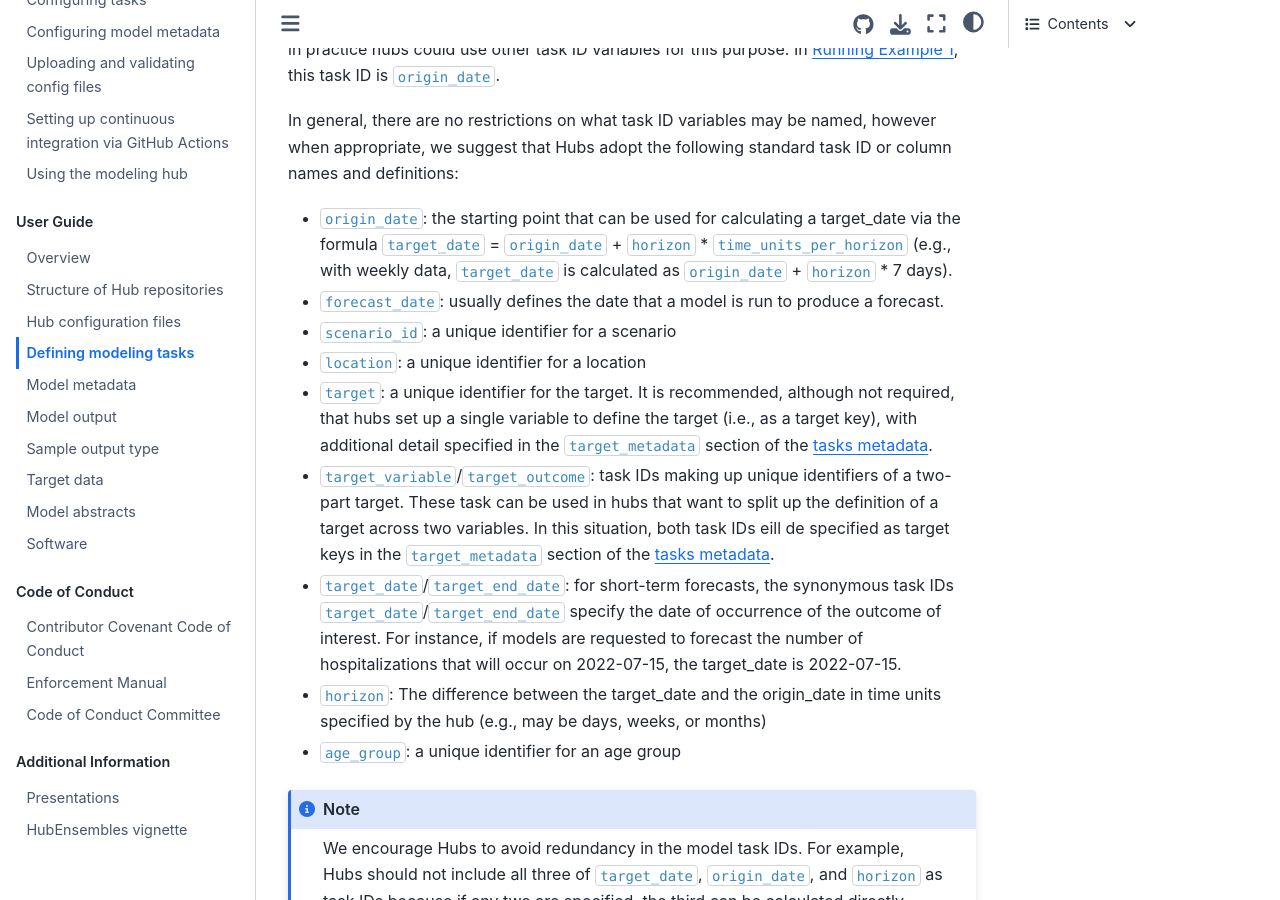
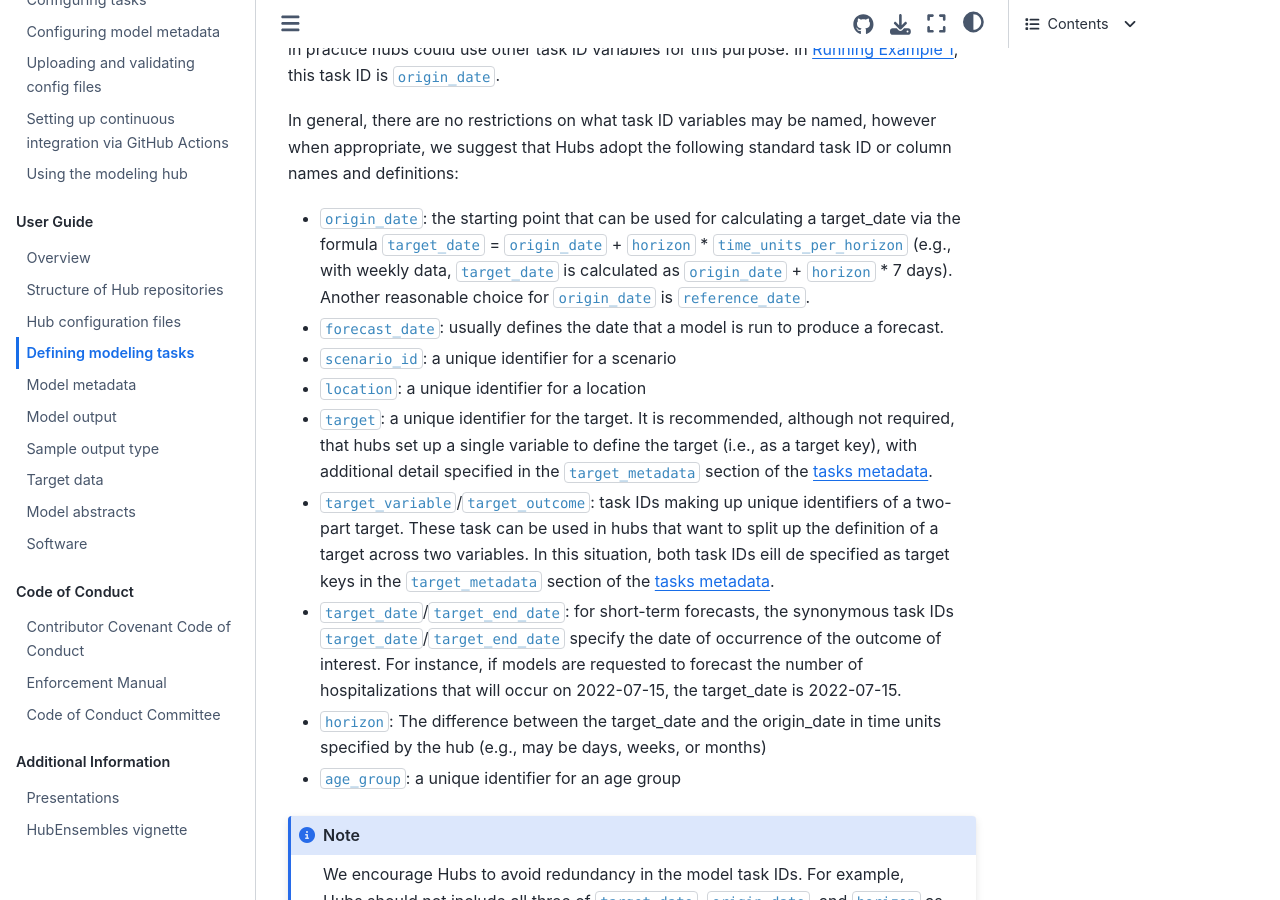
Before and after one commit to hubverse-org/hubDocs, a Sphinx documentation site: the page built from docs/source/user-guide/tasks.md, in a window 1280 px wide and 900 px high, scrolled down 2157 px. Built offline with Sphinx 7.4.7 and the Sphinx Book theme 1.1.4, drawn with Linux system fonts in a browser that asks for light colours.

Commit message:
Update tasks.md
Add 'reference_date' as possible choice.

```diff
--- a/docs/source/user-guide/tasks.md
+++ b/docs/source/user-guide/tasks.md
@@ -36,7 +36,7 @@ Some task ID variables serve specific purposes. For example, every hub must have
 
 In general, there are no restrictions on what task ID variables may be named, however when appropriate, we suggest that Hubs adopt the following standard task ID or column names and definitions:
 
-* `origin_date`: the starting point that can be used for calculating a target_date via the formula `target_date` = `origin_date` + `horizon` * `time_units_per_horizon` (e.g., with weekly data, `target_date` is calculated as `origin_date` + `horizon` * 7 days).
+* `origin_date`: the starting point that can be used for calculating a target_date via the formula `target_date` = `origin_date` + `horizon` * `time_units_per_horizon` (e.g., with weekly data, `target_date` is calculated as `origin_date` + `horizon` * 7 days). Another reasonable choice for `origin_date` is `reference_date`.
 * `forecast_date`: usually defines the date that a model is run to produce a forecast.
 * `scenario_id`: a unique identifier for a scenario
 * `location`: a unique identifier for a location
```
